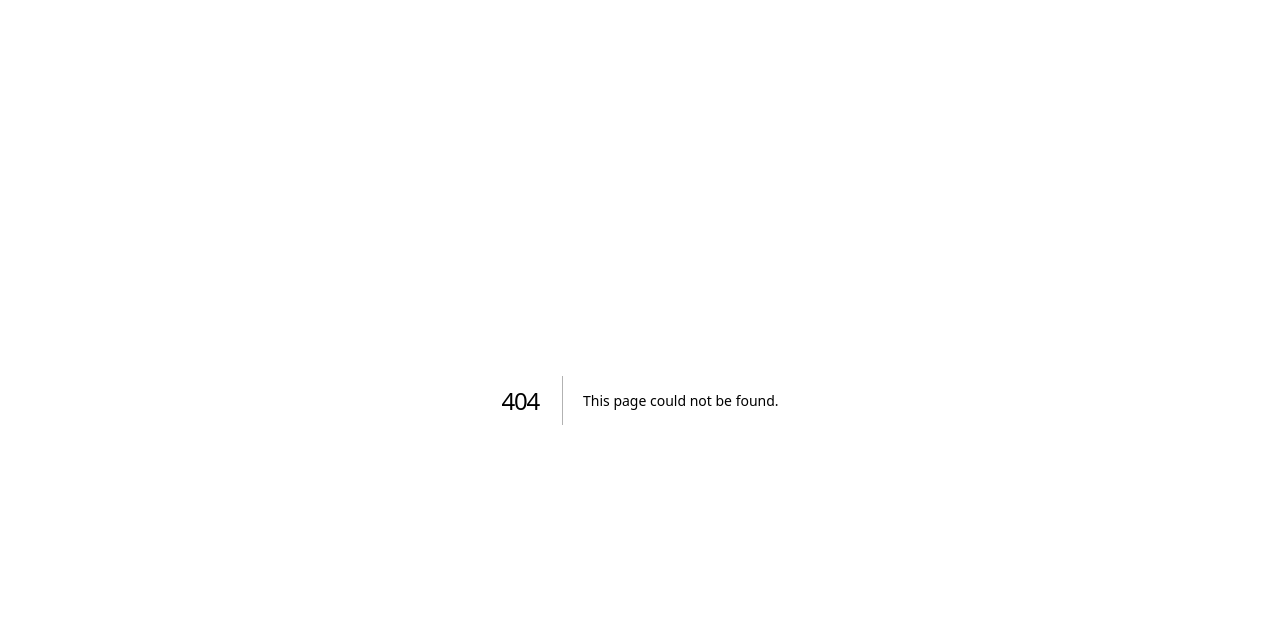
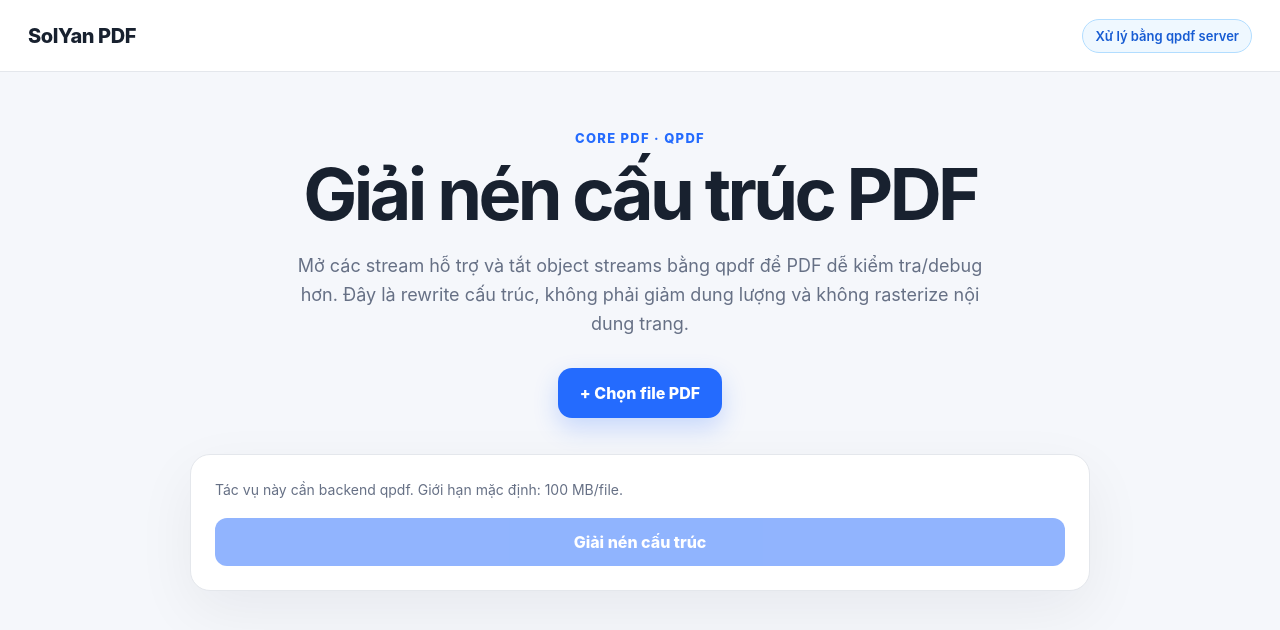
Before and after one commit to solyan842/SolYan-PDF, a Next.js app in the folder frontend/: page /decompress in a window 1280 px wide. Before the commit this address had no page. Shown: the top 630 px of the page. Built offline with nearby package versions, Linux system fonts and the light colour scheme; no server answers.

Commit message:
feat: add Decompress PDF UI

```diff
--- /dev/null
+++ b/frontend/app/decompress/page.tsx
@@ -0,0 +1,5 @@
+import ServerPdfTool from '../../components/ServerPdfTool';
+
+export default function DecompressPdfPage() {
+  return <ServerPdfTool title="Giải nén cấu trúc PDF" description="Mở các stream hỗ trợ và tắt object streams bằng qpdf để PDF dễ kiểm tra/debug hơn. Đây là rewrite cấu trúc, không phải giảm dung lượng và không rasterize nội dung trang." endpoint="/pdf/decompress" actionLabel="Giải nén cấu trúc" outputName="solyan-decompressed.pdf" />;
+}
```
